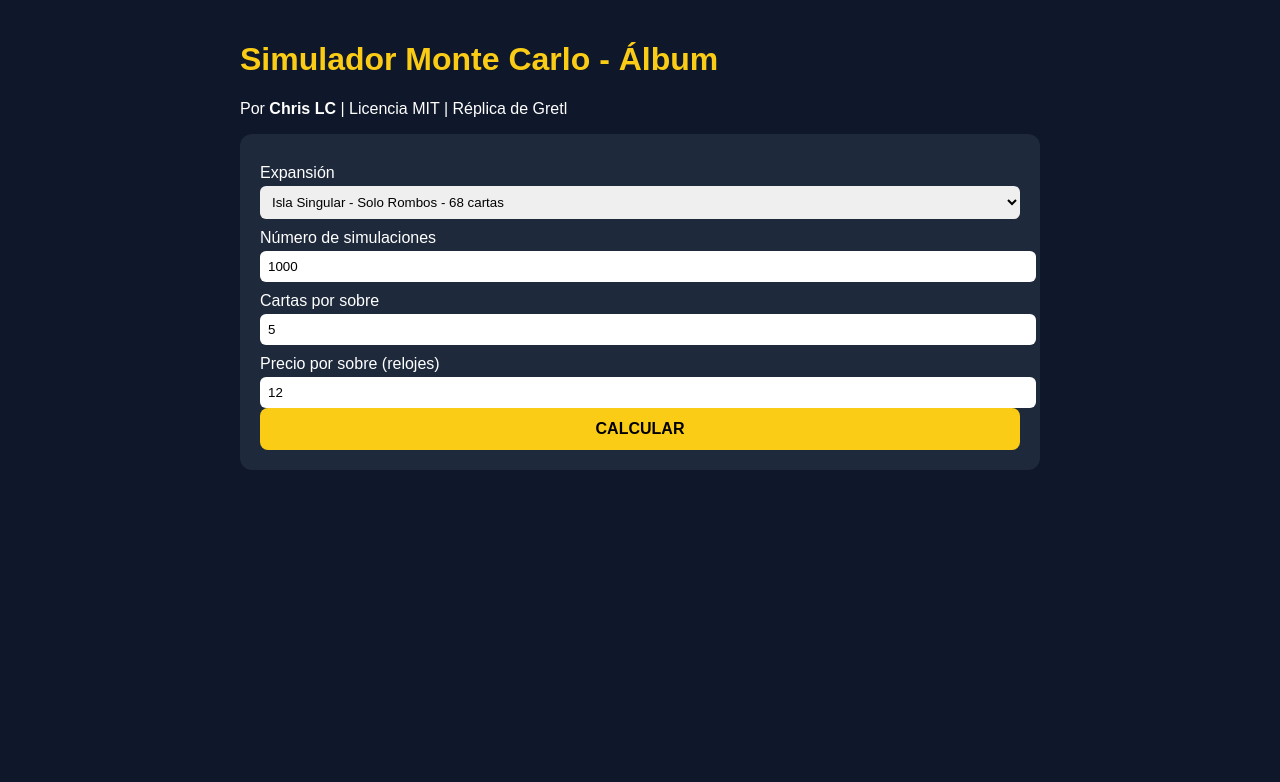
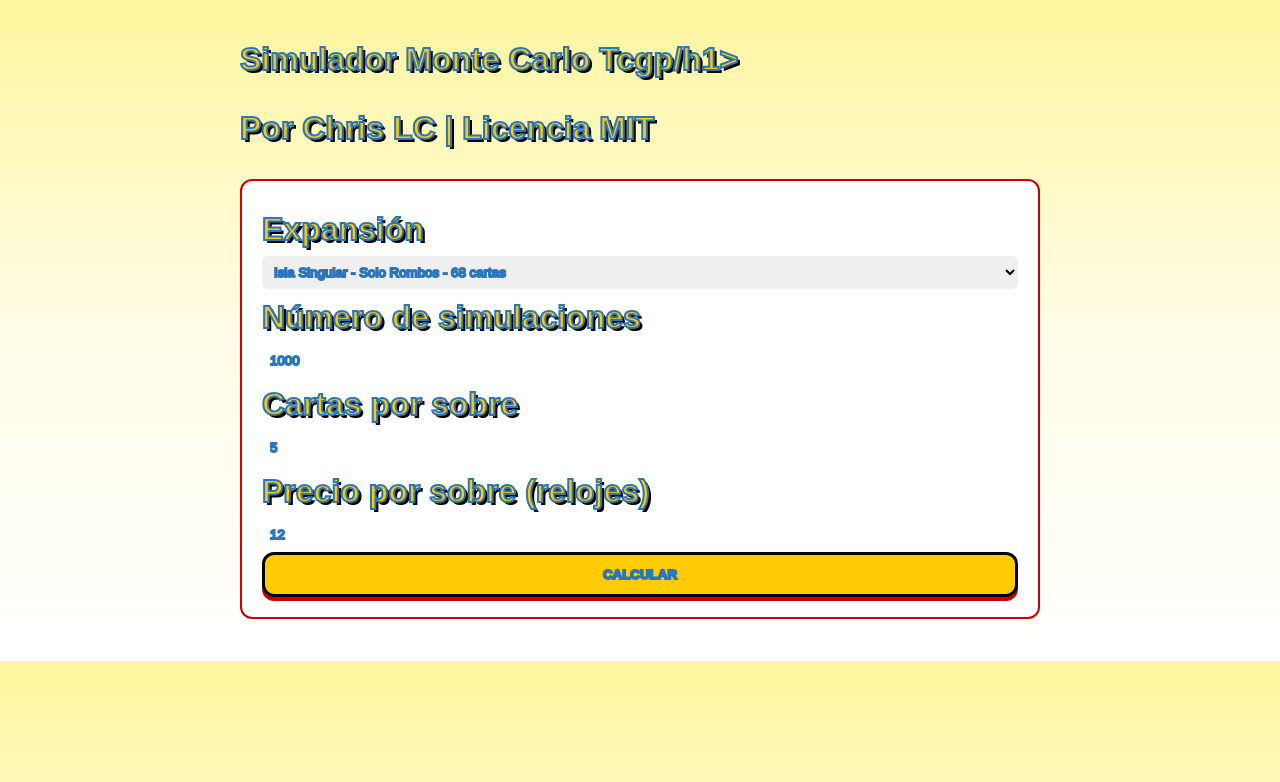
Before and after one commit to Sasuke2313/Sasuke2313.github.io, a plain HTML site: page index.html in a window 1280 px wide. Drawn offline with Linux system fonts and the light colour scheme.

Commit message:
Update index.html

```diff
--- a/index.html
+++ b/index.html
@@ -3,21 +3,21 @@
 <head>
 <meta charset="UTF-8">
 <meta name="viewport" content="width=device-width, initial-scale=1.0">
-<title>Simulador Monte Carlo - Chris LC</title>
+<title>Simulador Monte Carlo TCGP - Christian Lagunes C</title>
 <style>
-  body{font-family:Arial,sans-serif;background:#0f172a;color:#fff;padding:20px;max-width:800px;margin:auto}
-  h1{color:#facc15} .card{background:#1e293b;padding:20px;border-radius:12px;margin-top:15px}
-  button{background:#facc15;border:none;padding:12px 20px;font-weight:bold;border-radius:8px;cursor:pointer;width:100%;font-size:16px}
+  body{font-family:Arial,sans-serif;background:linear-gradient(180deg, #FFF59D 0%, #FFFDE7 50%, #FFFFFF 100%);color:#1a1a1a;padding:20px;max-width:800px;margin:auto}
+  h1{color:#FFCB05;-webkit-text-stroke:2px #2A75BB;text-shadow:3px 3px 0 #000} .card{background:#FFFFFF;padding:20px;border-radius:12px;margin-top:15px;border:2px solid #CC0000}
+  button{background:#FFCB05;border:3px solid #000;padding:12px 20px;font-weight:bold;border-radius:12px;cursor:pointer;width:100%;box-shadow:0 4px 0 #CC0000}
   .grid{display:grid;grid-template-columns:1fr 1fr;gap:10px;margin-top:15px}
-  .stat{background:#0f172a;padding:12px;border-radius:8px}
-  .stat b{color:#facc15;font-size:18px}
+  .stat{background:#FFF59D;padding:12px;border-radius:8px}
+  .stat b{color:#CC0000;font-size:18px}
   label{display:block;margin-top:10px} input,select{width:100%;padding:8px;border-radius:6px;border:none;margin-top:4px}
   canvas{width:100%;background:#fff;border-radius:8px;margin-top:15px}
 </style>
 </head>
 <body>
-<h1>Simulador Monte Carlo - Álbum</h1>
-<p>Por <b>Chris LC</b> | Licencia MIT | Réplica de Gretl</p>
+<h1>Simulador Monte Carlo Tcgp/h1>
+<p>Por <b>Chris LC</b> | Licencia MIT </p>
 
 <div class="card">
   <label>Expansión
```
